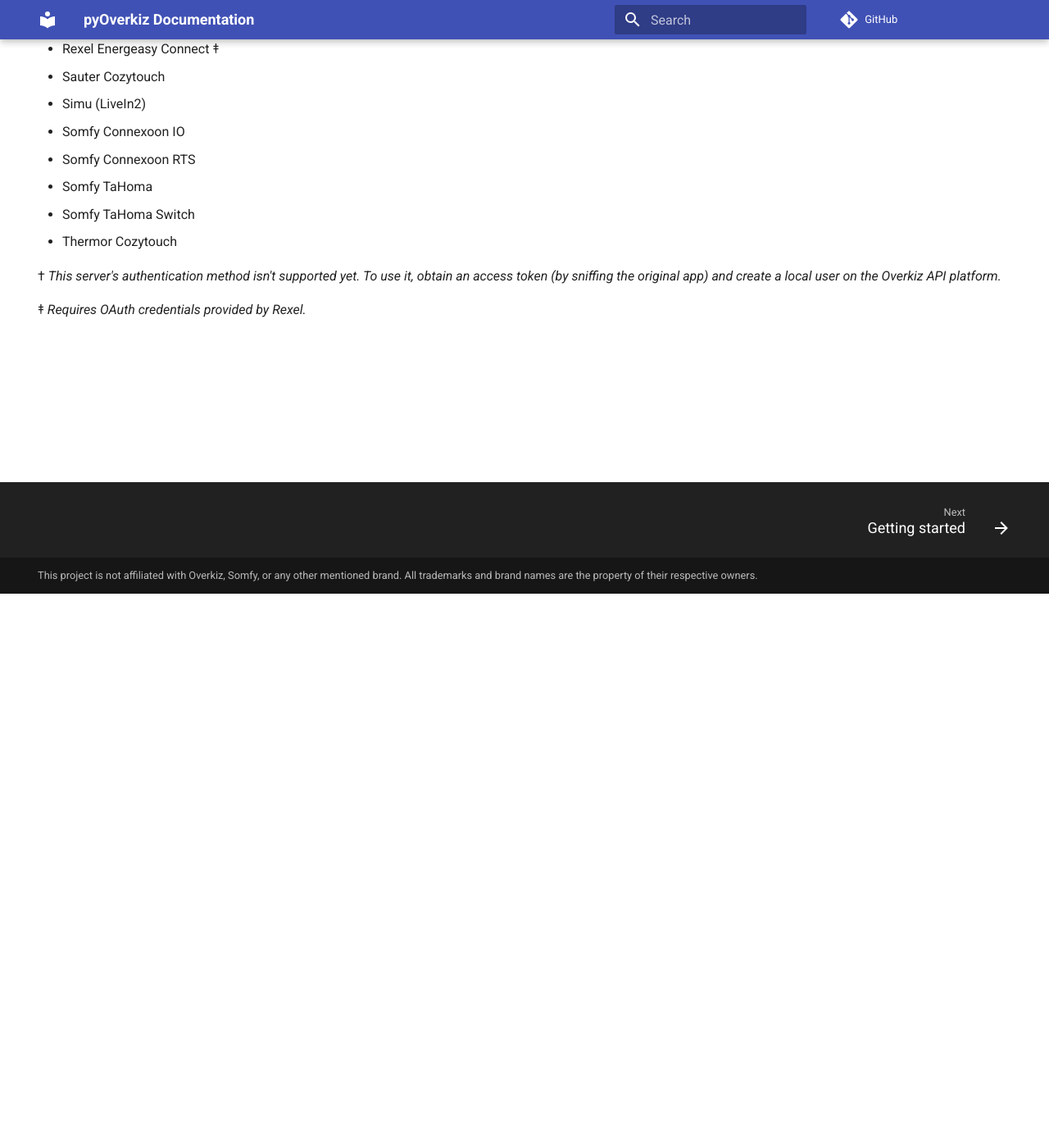
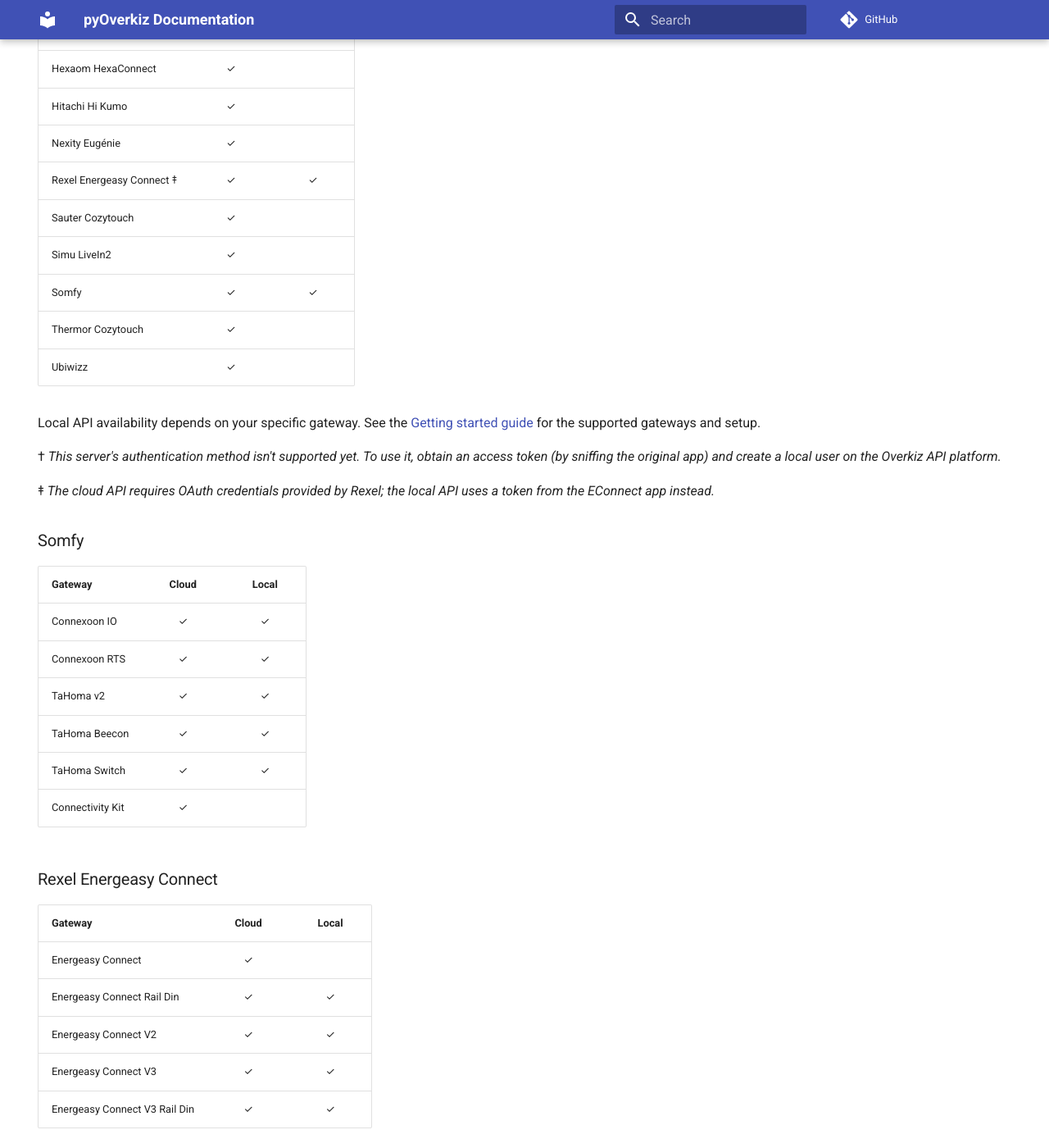
Before and after one commit to iMicknl/python-overkiz-api, an MkDocs documentation site: the page built from docs/index.md, in a window 1280 px wide and 1400 px high, scrolled down 676 px. Shown: the whole window at 82% size. Built offline with MkDocs 1.6.1 and Material for MkDocs 9.7.7, drawn with Linux system fonts in a browser that asks for light colours; comment, search, counter and statistics services are not loaded.

Commit message:
Enable local API support for Rexel (#2128)
## Summary
- Add `Server.REXEL` to `SERVERS_WITH_LOCAL_API` in
`pyoverkiz/const.py`.
- Document the Rexel local API setup in the docs.

Rexel Energeasy Connect gateways support the local API and the
paste-a-token UX, so they should be eligible for the local-or-cloud
choice that consumers gate on this list.

## Docs
- Added a **Rexel (local)** tab to the getting-started guide with the
EConnect app token-generation steps and the supported gateways
(Energeasy Connect Rail Din `48`, V2 `57`, V3 `120`, V3 Rail Din `125`).
- The example sets `name`/`manufacturer` for Rexel labeling but keeps
the default `server` value, since local token auth is only selected when
`server` is not a cloud-mapped server like `Server.REXEL`.
- Noted Rexel under **Local Token** authentication in core concepts.

## Notes
- No tests reference `SERVERS_WITH_LOCAL_API`, so nothing to update
there.

```diff
--- a/docs/index.md
+++ b/docs/index.md
@@ -22,20 +22,44 @@
 
 ## Supported hubs
 
-- Atlantic Cozytouch
-- Bouygues Flexom
-- Brandt Smart Control †
-- Hitachi Hi Kumo
-- Nexity Eugénie
-- Rexel Energeasy Connect ‡
-- Sauter Cozytouch
-- Simu (LiveIn2)
-- Somfy Connexoon IO
-- Somfy Connexoon RTS
-- Somfy TaHoma
-- Somfy TaHoma Switch
-- Thermor Cozytouch
+| Vendor | Cloud | Local |
+| --- | :-: | :-: |
+| Atlantic Cozytouch | ✓ | |
+| Bouygues Flexom | ✓ | |
+| Brandt Smart Control † | ✓ | |
+| Hexaom HexaConnect | ✓ | |
+| Hitachi Hi Kumo | ✓ | |
+| Nexity Eugénie | ✓ | |
+| Rexel Energeasy Connect ‡ | ✓ | ✓ |
+| Sauter Cozytouch | ✓ | |
+| Simu LiveIn2 | ✓ | |
+| Somfy | ✓ | ✓ |
+| Thermor Cozytouch | ✓ | |
+| Ubiwizz | ✓ | |
+
+Local API availability depends on your specific gateway. See the [Getting started guide](getting-started.md) for the supported gateways and setup.
 
 † _This server's authentication method isn't supported yet. To use it, obtain an access token (by sniffing the original app) and create a local user on the Overkiz API platform._
 
-‡ _Requires OAuth credentials provided by Rexel._
+‡ _The cloud API requires OAuth credentials provided by Rexel; the local API uses a token from the EConnect app instead._
+
+### Somfy
+
+| Gateway | Cloud | Local |
+| --- | :-: | :-: |
+| Connexoon IO | ✓ | ✓ |
+| Connexoon RTS | ✓ | ✓ |
+| TaHoma v2 | ✓ | ✓ |
+| TaHoma Beecon | ✓ | ✓ |
+| TaHoma Switch | ✓ | ✓ |
+| Connectivity Kit | ✓ | |
+
+### Rexel Energeasy Connect
+
+| Gateway | Cloud | Local |
+| --- | :-: | :-: |
+| Energeasy Connect | ✓ | |
+| Energeasy Connect Rail Din | ✓ | ✓ |
+| Energeasy Connect V2 | ✓ | ✓ |
+| Energeasy Connect V3 | ✓ | ✓ |
+| Energeasy Connect V3 Rail Din | ✓ | ✓ |
```
Also changed, not shown: README.md (+38 -14 lines), docs/core-concepts.md (+1 -1 lines), docs/getting-started.md (+55 -0 lines), 1 other file.
